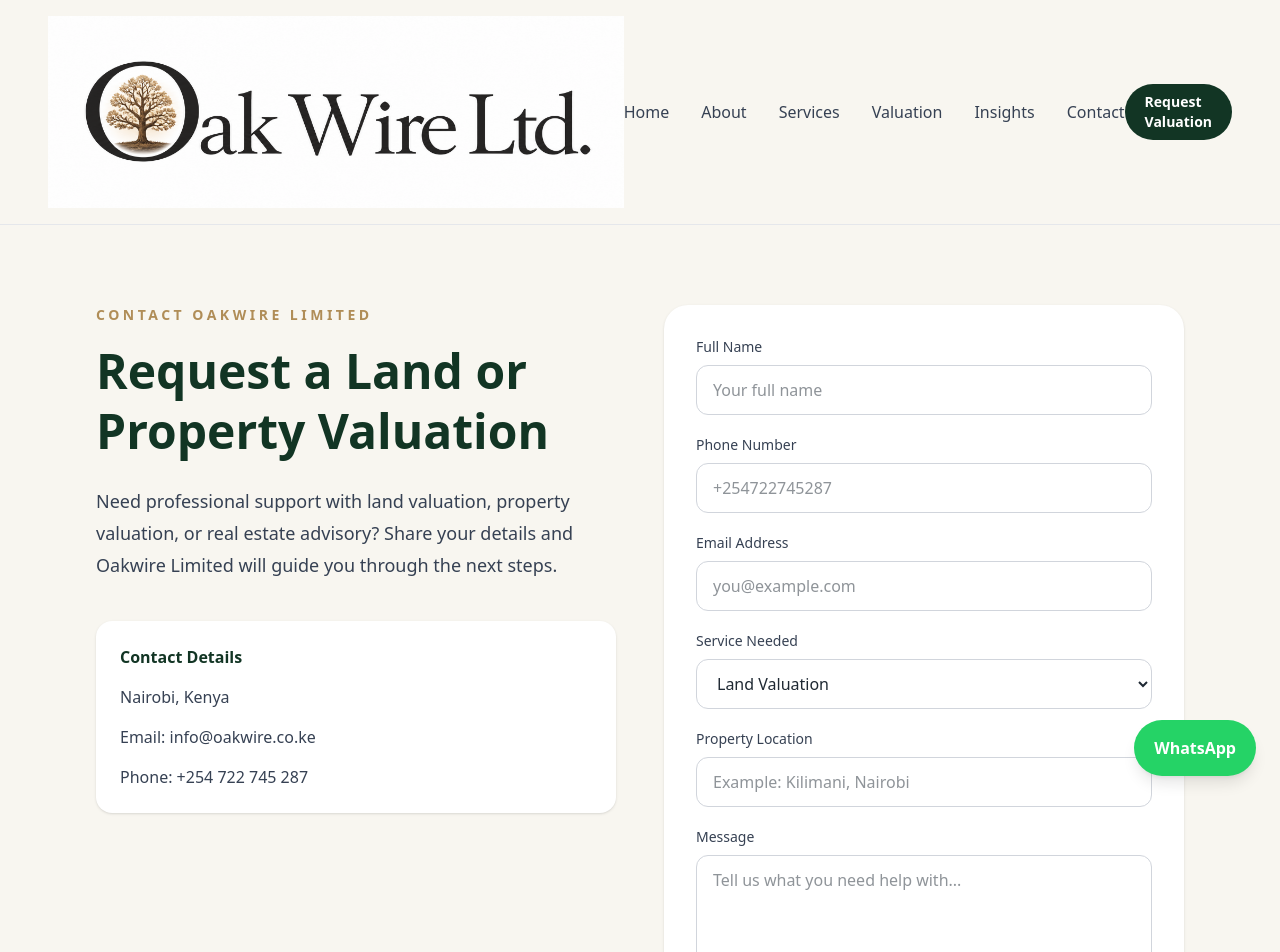
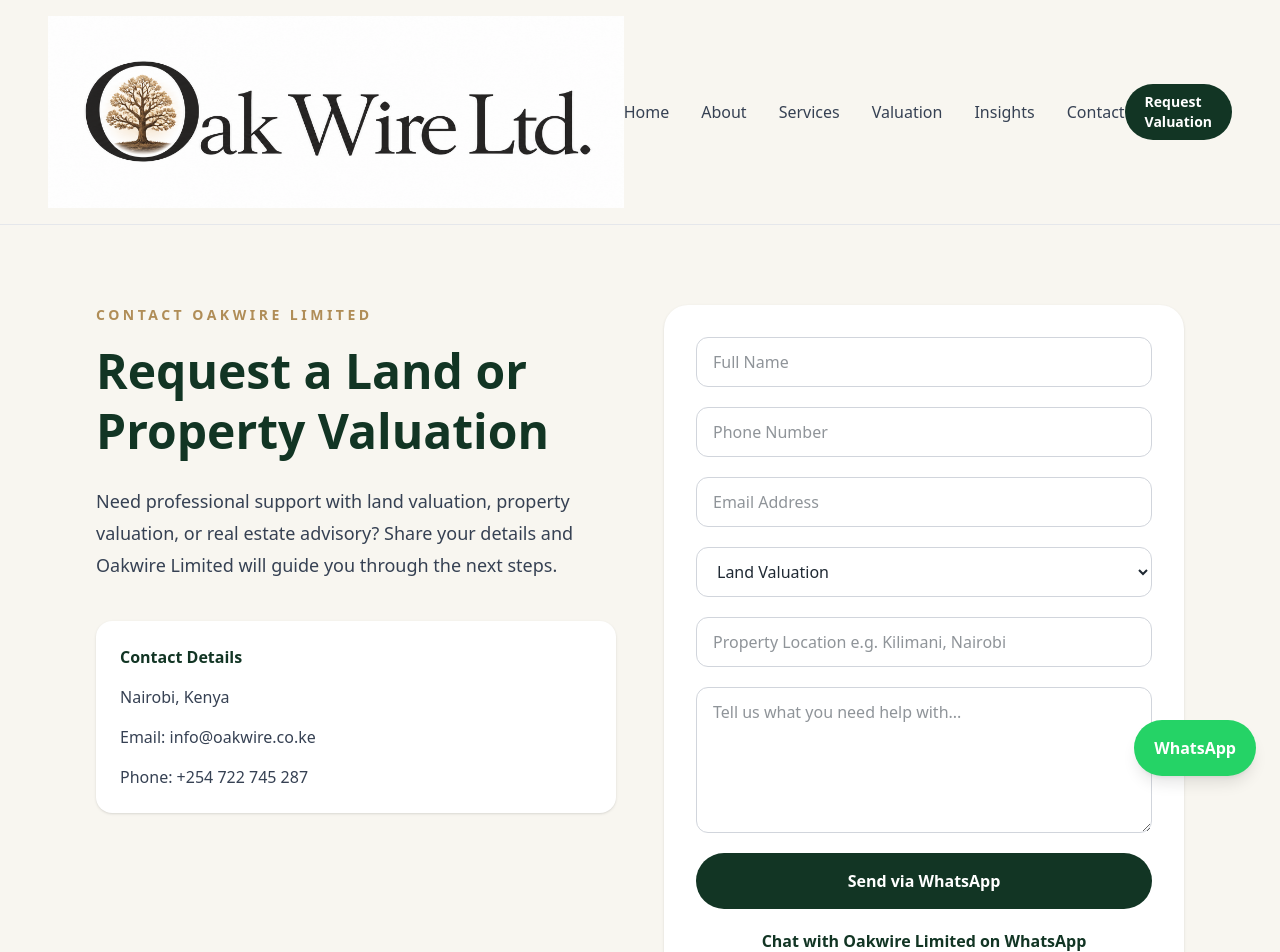
Before and after one commit to edwinaloo/oakwire-limited, a Next.js app: page /contact in a window 1280 px wide. Shown: the top 952 px of the page. Built offline with nearby package versions, Linux system fonts and the light colour scheme.

Commit message:
contact form updated

```diff
--- a/app/contact/page.js
+++ b/app/contact/page.js
@@ -1,3 +1,4 @@
+import ContactForm from "../../components/ContactForm";
 export const metadata = {
   title: "Contact Oakwire Limited | Request a Property Valuation in Nairobi",
   description:
@@ -32,94 +33,8 @@
             </div>
           </div>
 
-          <form className="rounded-3xl bg-white p-6 shadow-sm md:p-8">
-            <div className="grid gap-5">
-              <div>
-                <label className="mb-2 block text-sm font-medium text-gray-700">
-                  Full Name
-                </label>
-                <input
-                  type="text"
-                  placeholder="Your full name"
-                  className="w-full rounded-xl border border-gray-300 px-4 py-3 outline-none focus:border-[#123524]"
-                />
-              </div>
+          <ContactForm />
 
-              <div>
-                <label className="mb-2 block text-sm font-medium text-gray-700">
-                  Phone Number
-                </label>
-                <input
-                  type="tel"
-                  placeholder="+254722745287"
-                  className="w-full rounded-xl border border-gray-300 px-4 py-3 outline-none focus:border-[#123524]"
-                />
-              </div>
-
-              <div>
-                <label className="mb-2 block text-sm font-medium text-gray-700">
-                  Email Address
-                </label>
-                <input
-                  type="email"
-                  placeholder="you@example.com"
-                  className="w-full rounded-xl border border-gray-300 px-4 py-3 outline-none focus:border-[#123524]"
-                />
-              </div>
-
-              <div>
-                <label className="mb-2 block text-sm font-medium text-gray-700">
-                  Service Needed
-                </label>
-                <select className="w-full rounded-xl border border-gray-300 px-4 py-3 outline-none focus:border-[#123524]">
-                  <option>Land Valuation</option>
-                  <option>Property Valuation</option>
-                  <option>Estate Agency</option>
-                  <option>Property Management</option>
-                  <option>Project Management</option>
-                  <option>Real Estate Advisory</option>
-                  <option>General Enquiry</option>
-                </select>
-              </div>
-
-              <div>
-                <label className="mb-2 block text-sm font-medium text-gray-700">
-                  Property Location
-                </label>
-                <input
-                  type="text"
-                  placeholder="Example: Kilimani, Nairobi"
-                  className="w-full rounded-xl border border-gray-300 px-4 py-3 outline-none focus:border-[#123524]"
-                />
-              </div>
-
-              <div>
-                <label className="mb-2 block text-sm font-medium text-gray-700">
-                  Message
-                </label>
-                <textarea
-                  rows="5"
-                  placeholder="Tell us what you need help with..."
-                  className="w-full rounded-xl border border-gray-300 px-4 py-3 outline-none focus:border-[#123524]"
-                ></textarea>
-              </div>
-
-              <button
-                type="submit"
-                className="rounded-full bg-[#123524] px-8 py-4 font-semibold text-white transition hover:bg-[#0b2418]"
-              >
-                Send Enquiry
-              </button>
-
-              <a
-                href="https://wa.me/254722745287"
-                target="_blank"
-                className="text-center font-semibold text-[#123524]"
-              >
-                Chat with Oakwire Limited on WhatsApp
-              </a>
-            </div>
-          </form>
         </div>
       </section>
     </main>
--- /dev/null
+++ b/components/ContactForm.js
@@ -0,0 +1,126 @@
+"use client";
+
+import { useState } from "react";
+
+export default function ContactForm() {
+  const [formData, setFormData] = useState({
+    name: "",
+    phone: "",
+    email: "",
+    service: "Land Valuation",
+    location: "",
+    message: "",
+  });
+
+  const handleChange = (e) => {
+    setFormData({
+      ...formData,
+      [e.target.name]: e.target.value,
+    });
+  };
+
+  const handleSubmit = (e) => {
+    e.preventDefault();
+
+    const text = `Hello Oakwire Limited,
+
+I would like to make an enquiry.
+
+Name: ${formData.name}
+Phone: ${formData.phone}
+Email: ${formData.email}
+Service Needed: ${formData.service}
+Property Location: ${formData.location}
+
+Message:
+${formData.message}`;
+
+    const whatsappUrl = `https://wa.me/254722745287?text=${encodeURIComponent(
+      text
+    )}`;
+
+    window.open(whatsappUrl, "_blank");
+  };
+
+  return (
+    <form
+      onSubmit={handleSubmit}
+      className="rounded-3xl bg-white p-6 shadow-sm md:p-8"
+    >
+      <div className="grid gap-5">
+        <input
+          name="name"
+          type="text"
+          required
+          placeholder="Full Name"
+          onChange={handleChange}
+          className="w-full rounded-xl border border-gray-300 px-4 py-3 outline-none focus:border-[#123524]"
+        />
+
+        <input
+          name="phone"
+          type="tel"
+          required
+          placeholder="Phone Number"
+          onChange={handleChange}
+          className="w-full rounded-xl border border-gray-300 px-4 py-3 outline-none focus:border-[#123524]"
+        />
+
+        <input
+          name="email"
+          type="email"
+          placeholder="Email Address"
+          onChange={handleChange}
+          className="w-full rounded-xl border border-gray-300 px-4 py-3 outline-none focus:border-[#123524]"
+        />
+
+        <select
+          name="service"
+          onChange={handleChange}
+          className="w-full rounded-xl border border-gray-300 px-4 py-3 outline-none focus:border-[#123524]"
+        >
+          <option>Land Valuation</option>
+          <option>Property Valuation</option>
+          <option>Estate Agency</option>
+          <option>Property Management</option>
+          <option>Project Management</option>
+          <option>Real Estate Advisory</option>
+          <option>General Enquiry</option>
+        </select>
+
+        <input
+          name="location"
+          type="text"
+          placeholder="Property Location e.g. Kilimani, Nairobi"
+          onChange={handleChange}
+          className="w-full rounded-xl border border-gray-300 px-4 py-3 outline-none focus:border-[#123524]"
+        />
+
+        <textarea
+          name="message"
+          rows="5"
+          required
+          placeholder="Tell us what you need help with..."
+          onChange={handleChange}
+          className="w-full rounded-xl border border-gray-300 px-4 py-3 outline-none focus:border-[#123524]"
+        ></textarea>
+
+        <button
+          type="submit"
+          className="rounded-full bg-[#123524] px-8 py-4 font-semibold text-white transition hover:bg-[#0b2418]"
+        >
+          Send via WhatsApp
+        </button>
+
+        <a
+          href="https://wa.me/254722745287"
+          target="_blank"
+          rel="noopener noreferrer"
+          className="text-center font-semibold text-[#123524]"
+        >
+          Chat with Oakwire Limited on WhatsApp
+        </a>
+      </div>
+    </form>
+  );
+}
```
